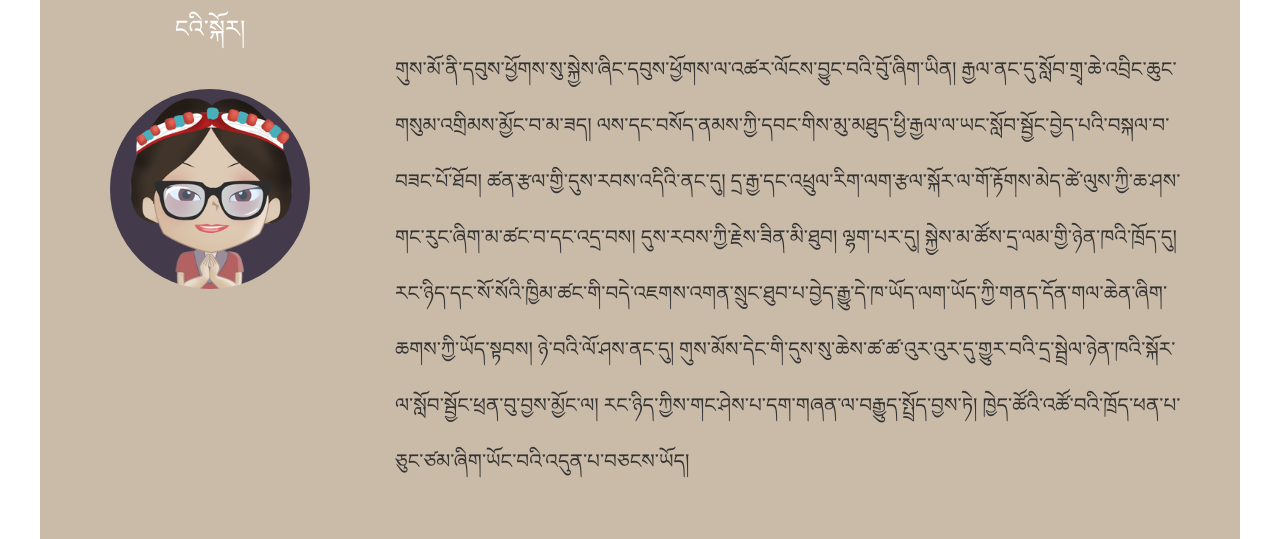
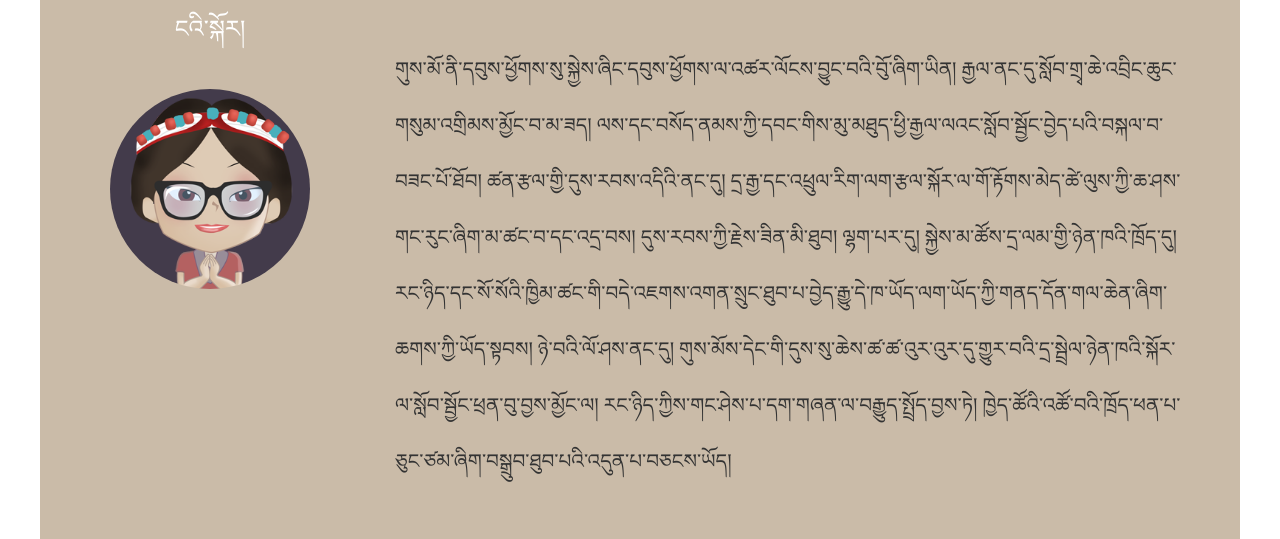
Before and after one commit to ghanglha/ghanglha, a Jekyll site: the page built from index.html, in a window 1280 px wide. Shown: the part 1206-1745 px from the top of the page. Built offline with Jekyll 4.4.1, drawn with Linux system fonts in a browser that asks for light colours; some web fonts are replaced.

Commit message:
about text modieified

```diff
--- a/_includes/about.html
+++ b/_includes/about.html
@@ -8,9 +8,9 @@
             </div>
         </div>
         <div class="bio">
-            <p>གུས་མོ་ནི་དབུས་ཕྱོགས་སུ་སྐྱེས་ཞིང་དབུས་ཕྱོགས་ལ་འཚར་ལོངས་བྱུང་བའི་བོུ་ཞིག་ཡིན། རྒྱལ་ནང་དུ་སློབ་གྲྭ་ཆེ་འབྲིང་ཆུང་གསུམ་འགྲིམས་མྱོང་བ་མ་ཟད།  ལས་དང་བསོད་ནམས་ཀྱི་དབང་གིས་མུ་མཐུད་ཕྱི་རྒྱལ་ལ་ཡང་སློབ་སྦྱོང་བྱེད་པའི་བསྐལ་བ་བཟང་པོ་ཐོབ།
+            <p>གུས་མོ་ནི་དབུས་ཕྱོགས་སུ་སྐྱེས་ཞིང་དབུས་ཕྱོགས་ལ་འཚར་ལོངས་བྱུང་བའི་བོུ་ཞིག་ཡིན། རྒྱལ་ནང་དུ་སློབ་གྲྭ་ཆེ་འབྲིང་ཆུང་གསུམ་འགྲིམས་མྱོང་བ་མ་ཟད།  ལས་དང་བསོད་ནམས་ཀྱི་དབང་གིས་མུ་མཐུད་ཕྱི་རྒྱལ་ལའང་སློབ་སྦྱོང་བྱེད་པའི་བསྐལ་བ་བཟང་པོ་ཐོབ།
                 ཚན་རྩལ་གྱི་དུས་རབས་འདིའི་ནང་དུ། དྲ་རྒྱ་དང་འཕྲུལ་རིག་ལག་རྩལ་སྐོར་ལ་གོ་རྟོགས་མེད་ཚེ་ལུས་ཀྱི་ཆ་ཤས་གང་རུང་ཞིག་མ་ཚང་བ་དང་འདྲ་བས། དུས་རབས་ཀྱི་རྗེས་ཟིན་མི་ཐུབ། ལྷག་པར་དུ། སྐྱེས་མ་ཚོས་དྲ་ལམ་གྱི་ཉེན་ཁའི་ཁྲོད་དུ། རང་ཉིད་དང་སོ་སོའི་ཁྱིམ་ཚང་གི་བདེ་འཇགས་འགན་སྲུང་ཐུབ་པ་བྱེད་རྒྱུ་དེ་ཁ་ཡོད་ལག་ཡོད་ཀྱི་གནད་དོན་གལ་ཆེན་ཞིག་ཆགས་ཀྱི་ཡོད་སྟབས།
-                ཉེ་བའི་ལོ་ཤས་ནང་དུ། གུས་མོས་དེང་གི་དུས་སུ་ཆེས་ཚ་ཚ་འུར་འུར་དུ་གྱུར་བའི་དྲ་སྦྲེལ་ཉེན་ཁའི་སྐོར་ལ་སློབ་སྦྱོང་ཕྲན་བུ་བྱས་མྱོང་ལ། རང་ཉིད་ཀྱིས་གང་ཤེས་པ་དག་གཞན་ལ་བརྒྱུད་སྤྲོད་བྱས་ཏེ། ཁྱེད་ཚོའི་འཚོ་བའི་ཁྲོད་ཕན་པ་ཅུང་ཙམ་ཞིག་ཡོང་བའི་འདུན་པ་བཅངས་ཡོད།
+                ཉེ་བའི་ལོ་ཤས་ནང་དུ། གུས་མོས་དེང་གི་དུས་སུ་ཆེས་ཚ་ཚ་འུར་འུར་དུ་གྱུར་བའི་དྲ་སྦྲེལ་ཉེན་ཁའི་སྐོར་ལ་སློབ་སྦྱོང་ཕྲན་བུ་བྱས་མྱོང་ལ། རང་ཉིད་ཀྱིས་གང་ཤེས་པ་དག་གཞན་ལ་བརྒྱུད་སྤྲོད་བྱས་ཏེ། ཁྱེད་ཚོའི་འཚོ་བའི་ཁྲོད་ཕན་པ་ཅུང་ཙམ་ཞིག་བསྒྲུབ་ཐུབ་པའི་འདུན་པ་བཅངས་ཡོད།
                 </p>
         </div>
     </div>
```
Also changed, not shown: 1 other file.
